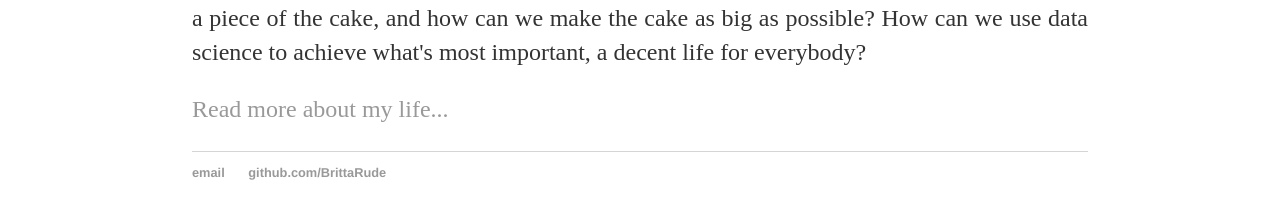
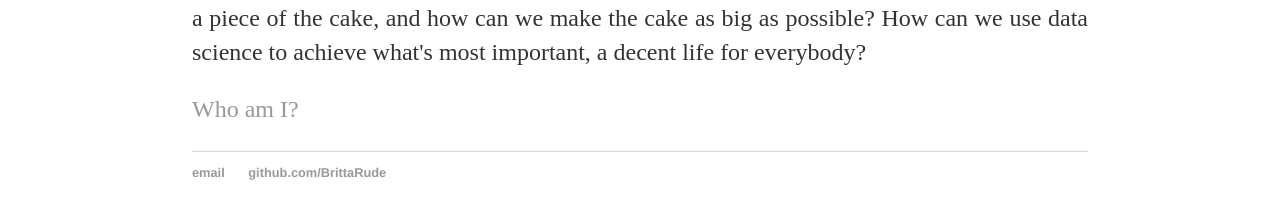
Before and after one commit to BrittaRude/BrittaRude.github.io, a Jekyll site: the page built from index.html, in a window 1280 px wide and 900 px high, scrolled down 1731 px. Shown: the part 660-879 px from the top of the window. Built offline with Jekyll 4.4.1, drawn with Linux system fonts in a browser that asks for light colours.

Commit message:
Update index.html

```diff
--- a/index.html
+++ b/index.html
@@ -8,5 +8,5 @@
 	<p>I'm a PhD student in economics at LMU , a Junior Economist at iFO Institute , and a Consultant at the World Bank. Here I want to share what I am most passionate about, that is, topics of inequality, as well as data science.<p>
 
 	<p>This website is about the reasons and consequences of inequality, and about how data science can help to better understand and address it. How can we secure that everybody get's a piece of the cake, and how can we make the cake as big as possible? How can we use data science to achieve what's most important, a decent life for everybody?<p>
-	<p><a href="/about">Read more about my life...</a></p>
+	<p><a href="/about">Who am I?</a></p>
 </div><!-- /.blurb -->
```
